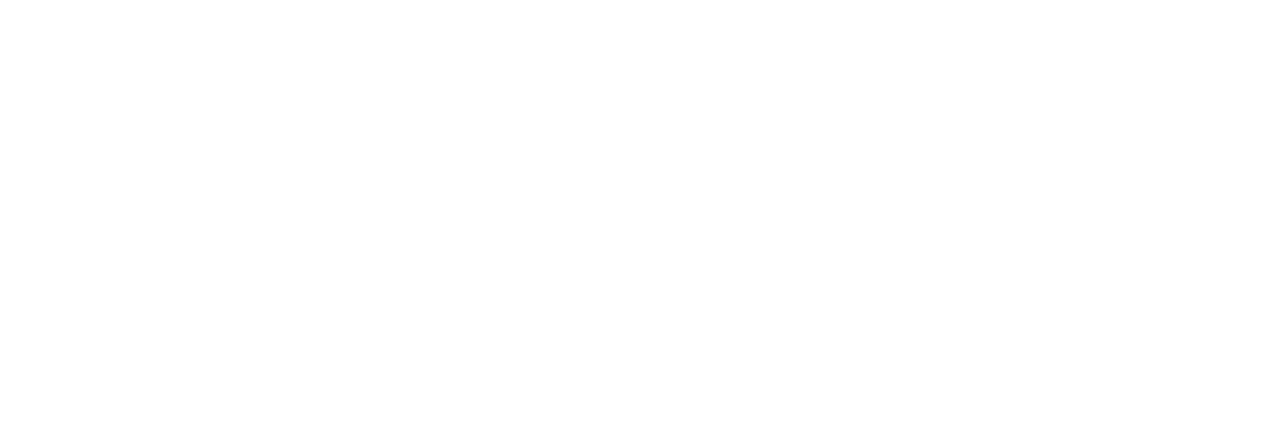
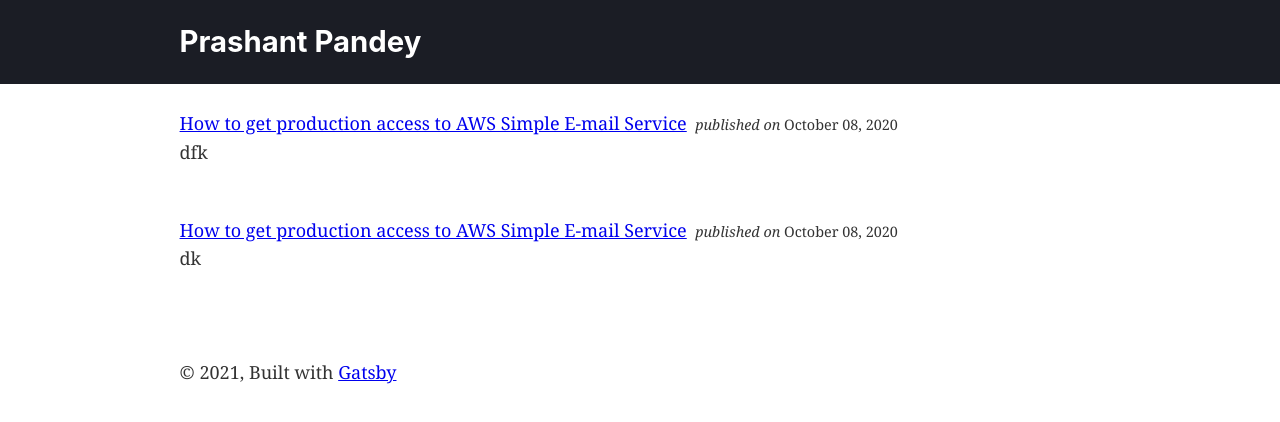
Before and after one commit to prashantpandey9/PrashantPandey9.github.io, a Gatsby site: page /blog in a window 1280 px wide. Before the commit this address had no page. Built offline with nearby package versions, Linux system fonts and the light colour scheme; Gatsby itself is replaced by a stand-in of ours.

Commit message:
all set for styling

```diff
--- a/content/blog/AWS-SES/How to get production access to AWS Simple E-mail Service.md
+++ b/content/blog/AWS-SES/How to get production access to AWS Simple E-mail Service.md
@@ -2,7 +2,7 @@
 title: How to get production access to AWS Simple E-mail Service
 description: "dfk"
 date: "2020-10-08"
-path: '/blog/dfdf'
+path: '/blog/AWS-SES/dfdf'
 ---
 
 Here I will tell you about how you can get the production access for the AWS SES. If you have any website and you want to send emails to your users and want to get so many subscribers to your blog or for your website then it's a good choice to send them emails and remind them about your website. So there are so many websites that will provide you this type of service for email marketing. But some of them are very expensive and some of them are cheaper. Here we are choosing AWS Simple E-mail service because its pricing is not much as compare to other services.
--- a/content/blog/AWS/ad.md
+++ b/content/blog/AWS/ad.md
@@ -2,7 +2,7 @@
 title: How to get production access to AWS Simple E-mail Service
 description: "dk"
 date: "2020-10-08"
-path: '/blog/d'
+path: '/blog/AWS/d'
 ---
 
 Here I will tell you about how you can get the production access for the AWS SES. If you have any website and you want to send emails to your users and want to get so many subscribers to your blog or for your website then it's a good choice to send them emails and remind them about your website. So there are so many websites that will provide you this type of service for email marketing. But some of them are very expensive and some of them are cheaper. Here we are choosing AWS Simple E-mail service because its pricing is not much as compare to other services.
--- a/gatsby-config.js
+++ b/gatsby-config.js
@@ -30,7 +30,22 @@
       },
     },
     `gatsby-plugin-gatsby-cloud`,
-    'gatsby-transformer-remark',
+    `gatsby-transformer-remark`,
+    {
+      resolve: `gatsby-transformer-remark`,
+      options: {
+        plugins: [
+          `gatsby-remark-relative-images`,
+          {
+            resolve: `gatsby-remark-images`,
+            options: {
+              withWebp: true,
+              quality: 50,
+            },
+          },
+        ],
+      },
+    },
     {
       resolve: `gatsby-source-filesystem`,
       options: {
--- a/package.json
+++ b/package.json
@@ -11,7 +11,9 @@
     "gatsby-plugin-manifest": "^3.11.0",
     "gatsby-plugin-offline": "^4.11.0",
     "gatsby-plugin-react-helmet": "^4.11.0",
-    "gatsby-plugin-sharp": "^3.11.0",
+    "gatsby-plugin-sharp": "^3.12.0",
+    "gatsby-remark-images": "^5.9.0",
+    "gatsby-remark-relative-images": "^1.1.1",
     "gatsby-source-filesystem": "^3.12.0",
     "gatsby-transformer-remark": "^4.9.0",
     "gatsby-transformer-sharp": "^3.11.0",
--- /dev/null
+++ b/src/pages/blog.js
@@ -0,0 +1,51 @@
+import React from 'react';
+import { graphql, Link } from 'gatsby';
+
+import Layout from '../components/layout';
+
+const IndexPage = ({ data }) => {
+	const { edges } = data.allMarkdownRemark;
+
+	return (
+		<Layout>
+			<div>
+				{edges.map(edge => {
+					const { frontmatter } = edge.node;
+					return (
+						<div key={frontmatter.path}>
+							<Link to={frontmatter.path}>{frontmatter.title}</Link>
+							&nbsp;
+							<small>
+								{' '}
+								<em>published on</em> {frontmatter.date}
+							</small>
+							<p>{frontmatter.description}</p>
+							<br />
+						</div>
+					);
+				})}
+			</div>
+		</Layout>
+	);
+};
+
+export const query = graphql`
+	query HomePageQuery {
+		allMarkdownRemark(sort: { order: DESC, fields: frontmatter___date }) {
+			totalCount
+			edges {
+				node {
+					id
+					frontmatter {
+						title
+						date(formatString: "MMMM DD, YYYY")
+						path
+						description
+					}
+				}
+			}
+		}
+	}
+`;
+
+export default IndexPage;
```
Also changed, not shown: 2 other files.
